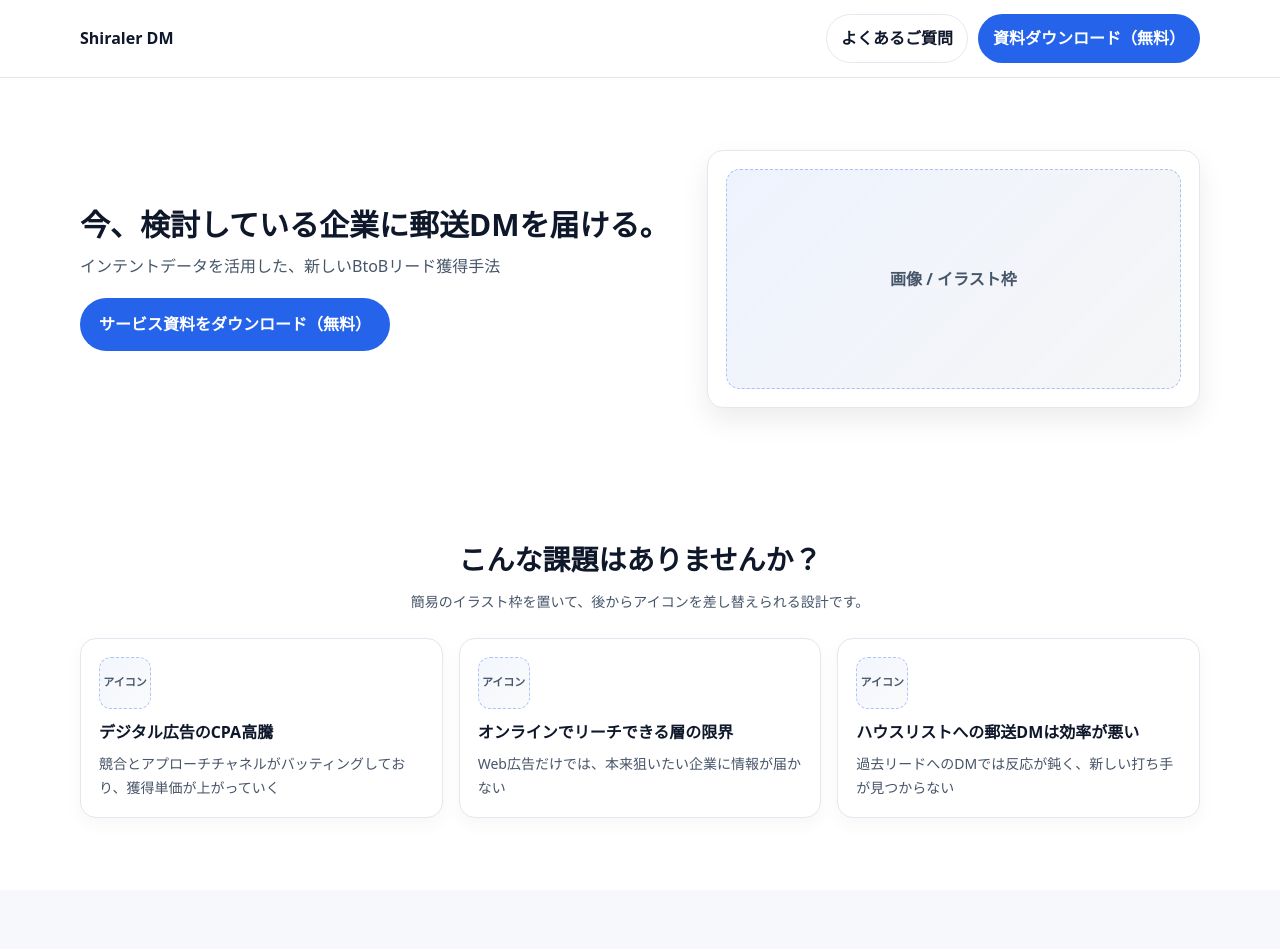
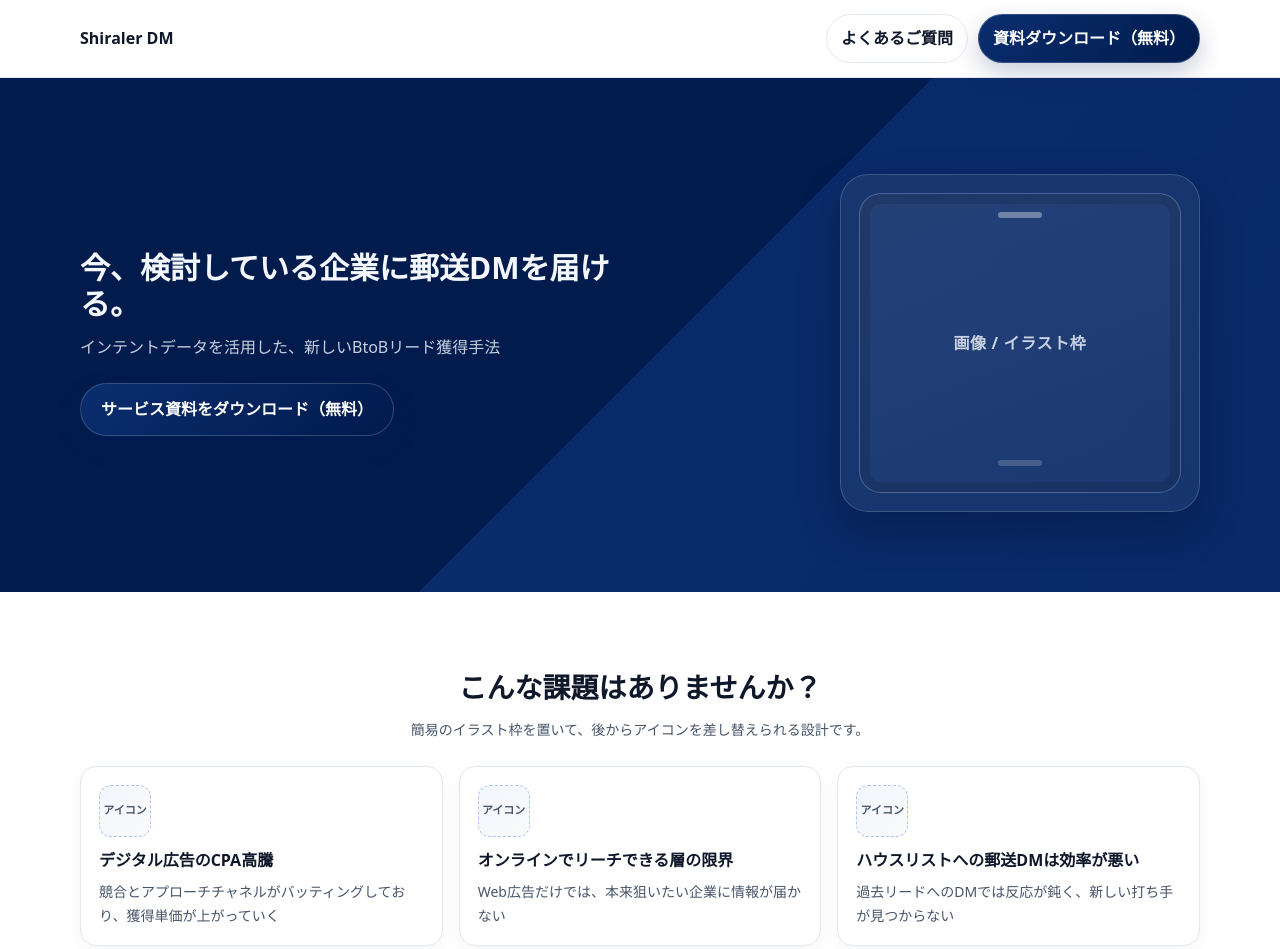
Before and after one commit to kisarate12/btob-dm, a plain HTML site: page index.html in a window 1280 px wide. Shown: the top 949 px of the page. Drawn offline with Linux system fonts and the light colour scheme.

Commit message:
Improve hero styling with navy diagonal design

```diff
--- a/style.css
+++ b/style.css
@@ -4,7 +4,7 @@
   --text:#0f172a;
   --muted:#475569;
   --line:#e2e8f0;
-  --primary:#2563eb;
+  --primary:#0b2e6f;
   --card:#fff;
   --radius:16px;
   --shadow:0 12px 28px rgba(2,6,23,.08);
@@ -42,16 +42,77 @@ a{text-decoration:none;color:inherit}
   padding:10px 14px;border-radius:999px;
   border:1px solid transparent;font-weight:800;cursor:pointer;
 }
-.btn-primary{background:var(--primary);color:#fff}
+.btn-primary{
+  /* Refined CTA styling for stronger contrast on navy background */
+  background:linear-gradient(135deg,#0b2e6f,#001b4d);
+  color:#fff;
+  border-color:rgba(255,255,255,.18);
+  box-shadow:0 10px 24px rgba(0,33,93,.22);
+  transition:transform .15s ease,box-shadow .15s ease,background .15s ease;
+}
+.btn-primary:hover{
+  background:linear-gradient(135deg,#0f3a88,#06245e);
+  box-shadow:0 14px 28px rgba(0,33,93,.28);
+  transform:translateY(-1px);
+}
 .btn-ghost{border-color:var(--line);background:transparent}
 
 .btn-lg{padding:12px 18px}
 .btn-block{width:100%}
 
-.hero{padding:72px 0 56px}
-.hero-inner{display:grid;grid-template-columns:1.1fr .9fr;gap:24px;align-items:center}
-.hero-title{margin:0 0 10px;font-size:30px;line-height:1.2}
-.hero-lead{margin:0 0 18px;color:var(--muted)}
+.hero{
+  position:relative;
+  padding:96px 0 80px;
+  color:#f4f7ff;
+  overflow:hidden;
+  /* Diagonal split background inspired by reference */
+  background:linear-gradient(135deg,#001b4d 0%,#001b4d 52%,#0b2e6f 52%,#0b2e6f 100%);
+}
+.hero::before{
+  /* Soft overlay to keep readability on smaller screens */
+  content:"";
+  position:absolute;inset:0;
+  background:linear-gradient(120deg,rgba(12,30,76,.1),rgba(0,27,77,.25));
+  pointer-events:none;
+}
+.hero-inner{position:relative;z-index:1;display:grid;grid-template-columns:1.05fr .95fr;gap:32px;align-items:center}
+.hero-title{margin:0 0 12px;font-size:30px;line-height:1.2}
+.hero-lead{margin:0 0 22px;color:rgba(244,247,255,.82)}
+
+/* Hero visual refined into a simple device frame */
+.hero-visual{display:flex;justify-content:flex-end}
+.hero .visual-card{
+  background:rgba(255,255,255,.06);
+  border:1px solid rgba(255,255,255,.16);
+  border-radius:28px;
+  box-shadow:0 18px 38px rgba(0,17,52,.35);
+  padding:18px;
+  max-width:360px;width:100%;
+}
+.hero .visual-placeholder{
+  height:300px;
+  border-radius:22px;
+  border:1px solid rgba(255,255,255,.2);
+  background:linear-gradient(160deg,rgba(255,255,255,.06),rgba(255,255,255,.02));
+  color:rgba(244,247,255,.8);
+  font-weight:800;
+  letter-spacing:.04em;
+  box-shadow:inset 0 0 0 10px rgba(0,0,0,.12);
+  display:grid;place-items:center;
+}
+.hero .visual-placeholder::after{
+  /* Simulated speaker + button details for device impression */
+  content:"";
+  position:absolute;
+  width:44px;height:6px;
+  top:18px;left:50%;transform:translateX(-50%);
+  border-radius:999px;
+  background:rgba(255,255,255,.35);
+  box-shadow:0 248px 0 rgba(255,255,255,.18);
+}
+.hero .visual-placeholder{position:relative}
+
+.hero-copy .btn-primary{padding-inline:20px}
 
 .visual-card{
   background:var(--card);border:1px solid var(--line);
@@ -149,7 +210,11 @@ a{text-decoration:none;color:inherit}
 .footer-inner{display:flex;justify-content:space-between;align-items:center;color:var(--muted)}
 
 @media (max-width: 900px){
-  .hero-inner{grid-template-columns:1fr}
+  /* Adjust hero balance for narrow screens */
+  .hero{padding:80px 0 70px;background:linear-gradient(150deg,#001b4d 0%,#001b4d 58%,#0b2e6f 58%,#0b2e6f 100%)}
+  .hero-inner{grid-template-columns:1fr;gap:26px}
+  .hero-visual{justify-content:center}
+  .hero .visual-card{max-width:320px}
   .grid-3{grid-template-columns:1fr}
   .visual-grid{grid-template-columns:1fr}
   .steps{grid-template-columns:1fr}
```
